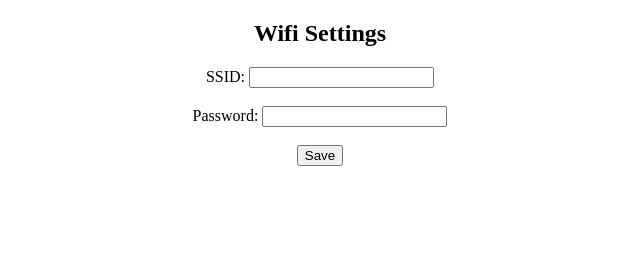
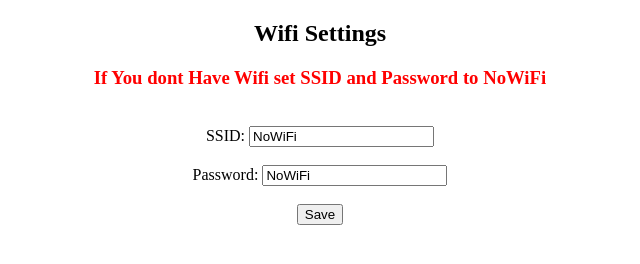
Before and after one commit to nikzin96/modified_HollowClock4, a plain HTML site: page web/wifi.html in a window 1280 px wide. Shown: the whole page, without its empty margins (320-960 px from the left). Drawn offline with Linux system fonts and the light colour scheme.

Commit message:
Added NoWiFi bool

```diff
--- a/web/wifi.html
+++ b/web/wifi.html
@@ -22,11 +22,12 @@
                 <h2>Wifi Settings</h2>
             </div>
             <div>
+                <H3 style="color: red" >If You dont Have Wifi set SSID and Password to NoWiFi</H3>  <br>
                 <form action="/api/wifi" method="post">
                     <label for="ssid">SSID:</label>
-                    <input type="text" id="ssid" name="ssid"><br><br>
+                    <input type="text" id="ssid" name="ssid" value="NoWiFi"><br><br>
                     <label for="password">Password:</label>
-                    <input type="text" id="password" name="password"><br><br>
+                    <input type="text" id="password" name="password" value="NoWiFi"><br><br>
                     <input type="submit" value="Save">
                 </form>
             </div>
```
Also changed, not shown: 1 other file.
